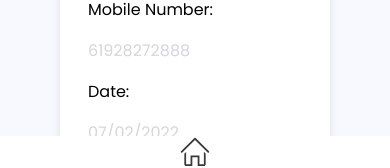
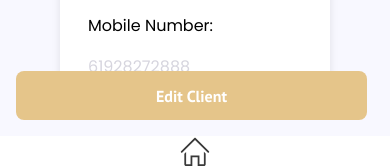
Before and after one commit to nology-tech/verde-client-project, a React (Vite) app: page /clients/1 in a window 390 px wide. Shown: the part 708-876 px from the top of the page. Built offline with nearby package versions, Linux system fonts and the light colour scheme; no server answers; sample sign-in values are in the browser's storage.

Commit message:
Repositioned cards for mobile version and added button

```diff
--- a/src/components/ClientProfile/ClientProfile.scss
+++ b/src/components/ClientProfile/ClientProfile.scss
@@ -6,6 +6,7 @@
   flex-direction: column;
   align-items: center;
   margin-top: 1rem;
+  overflow-y: scroll;
 }
 
 .clientcard {
@@ -17,6 +18,7 @@
   box-shadow: 0 0.25rem 0.5rem rgba(0, 0, 0, 0.1);
   width: 16.875rem;
   height: 38rem;
+  margin: 1rem 0rem;
 
   &--dark {
     background-color: $clr-primary-dk;
--- a/src/pages/ClientActive/ClientActive.scss
+++ b/src/pages/ClientActive/ClientActive.scss
@@ -4,6 +4,7 @@
 .main {
   width: 100vw;
   height: 100%;
+  padding-bottom: 1rem;
   display: flex;
   flex-direction: column;
 
--- a/src/pages/ClientActive/ClientActive.tsx
+++ b/src/pages/ClientActive/ClientActive.tsx
@@ -1,3 +1,4 @@
+import Button from "../../components/Button/Button";
 import ClientProfile from "../../components/ClientProfile/ClientProfile";
 import Footer from "../../components/Footer/Footer";
 import Header from "../../components/Header/Header";
@@ -25,6 +26,7 @@ const ClientActive = ({ variant, clientInfo }: ClientActiveProps) => {
           dropdownOption={false}
         />
         <ClientProfile clientinfo={clientInfo} variant={variant} />
+        <Button label={"Edit Client"} variant={"yellow"} size="large" />
       </main>
       <Footer variant={variant} />
     </Layout>
```
